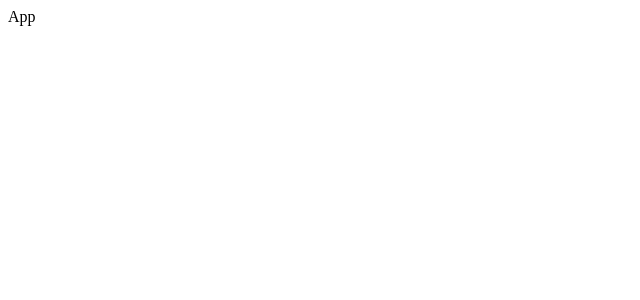
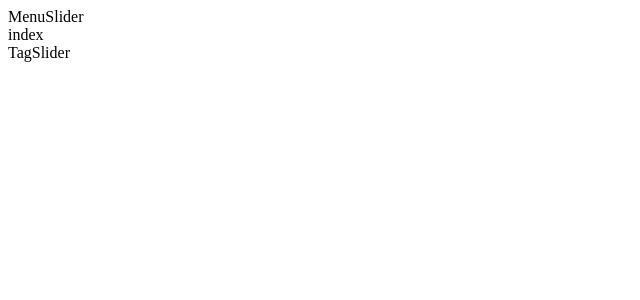
Before and after one commit to mohammmedsinan/Sulation-For-Redux-Complexity-, a React (Create React App) app in the folder client/: page / in a window 1280 px wide. Shown: the top 300 px of the page, without its empty margins (0-640 px from the left). Built offline with nearby package versions, Linux system fonts and the light colour scheme.

Commit message:
React router Config

```diff
--- a/client/package.json
+++ b/client/package.json
@@ -12,6 +12,7 @@
     "react": "^17.0.2",
     "react-dom": "^17.0.2",
     "react-redux": "^7.2.6",
+    "react-router-dom": "^6.2.1",
     "react-scripts": "5.0.0",
     "web-vitals": "^2.1.4"
   },
--- a/client/src/App.js
+++ b/client/src/App.js
@@ -1,7 +1,18 @@
+import { Routes, Route } from 'react-router-dom';
 import React from 'react';
+import { MenuSlider, TagSlider } from './Component/index';
+import Home from './Page/Home/index';
 
 function App() {
-  return <div>App</div>;
+  return (
+    <div>
+      <MenuSlider />
+      <Routes>
+        <Route path="/" element={<Home />} />
+      </Routes>
+      <TagSlider />
+    </div>
+  );
 }
 
 export default App;
--- /dev/null
+++ b/client/src/Component/MenuSlider.js
@@ -0,0 +1,7 @@
+import React from 'react';
+
+function MenuSlider() {
+  return <div>MenuSlider</div>;
+}
+
+export default MenuSlider;
--- /dev/null
+++ b/client/src/Component/TagSlider.js
@@ -0,0 +1,7 @@
+import React from 'react';
+
+function TagSlider() {
+  return <div>TagSlider</div>;
+}
+
+export default TagSlider;
--- /dev/null
+++ b/client/src/Component/index.js
@@ -0,0 +1,4 @@
+import MenuSlider from './MenuSlider';
+import TagSlider from './TagSlider';
+
+export { MenuSlider, TagSlider };
--- /dev/null
+++ b/client/src/Page/Home/index.js
@@ -0,0 +1,7 @@
+import React from 'react';
+
+function index() {
+  return <div>index</div>;
+}
+
+export default index;
--- a/client/src/index.js
+++ b/client/src/index.js
@@ -3,10 +3,14 @@ import ReactDOM from 'react-dom';
 import App from './App';
 import { Provider } from 'react-redux';
 import store from './Redux/Store';
+import { BrowserRouter as Router } from 'react-router-dom';
+// import 'antd/dist/antd.css';
 
 ReactDOM.render(
   <Provider store={store}>
-    <App />
+    <Router>
+      <App />
+    </Router>
   </Provider>,
   document.getElementById('root'),
 );
```
Also changed, not shown: 1 other file (tests, documents, lock files or other folders).
